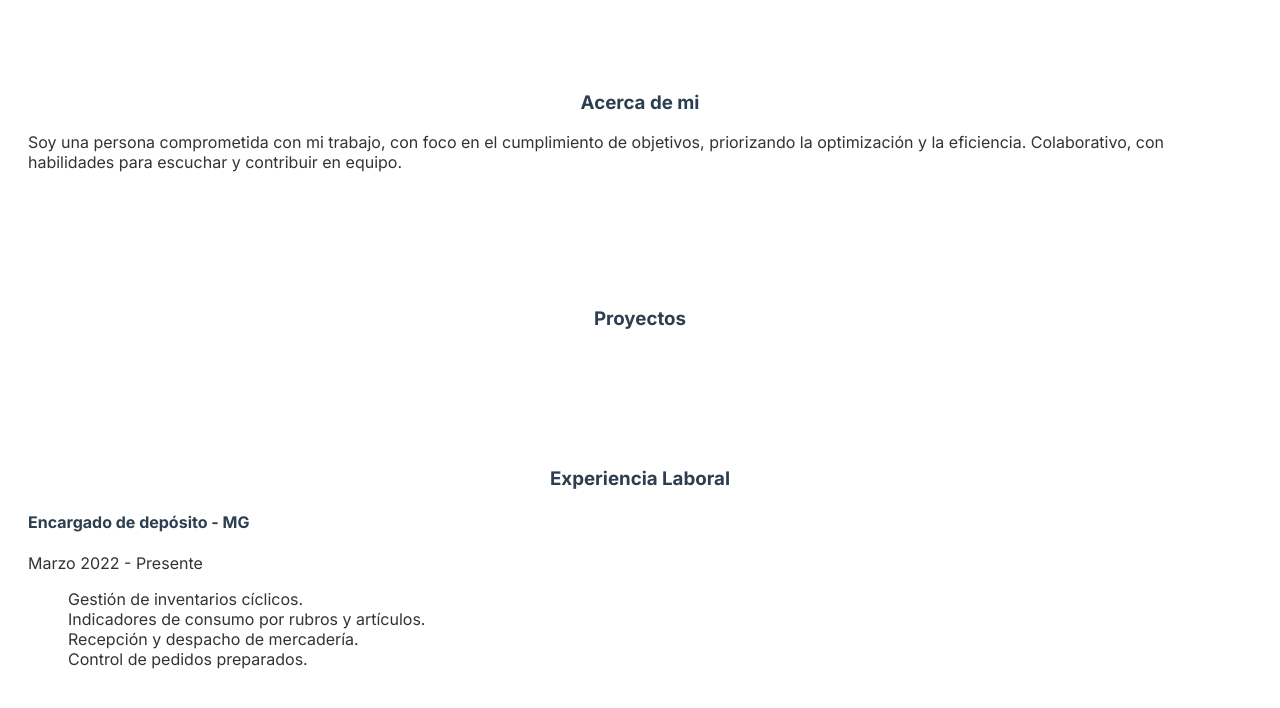
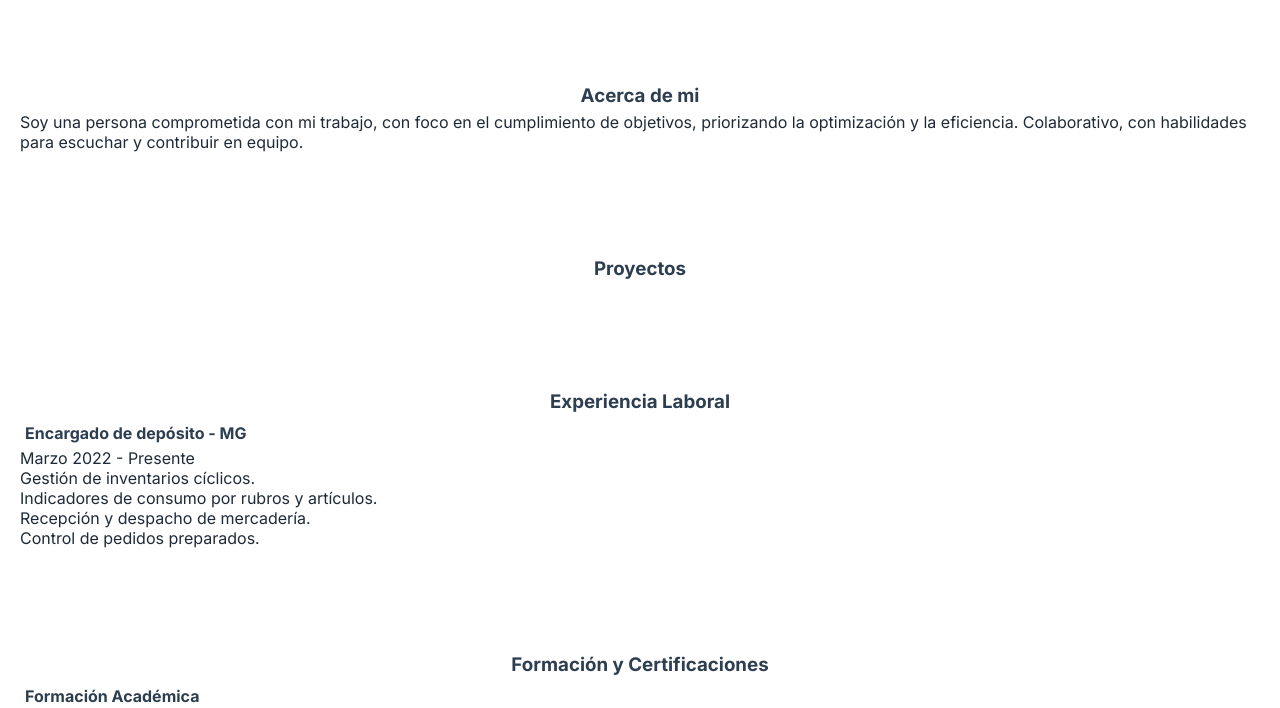
Before and after one commit to PiroloFranco/portfolio-2.0, a plain HTML site: page Portfolio/index.html in a window 1280 px wide. Shown: the part 159-867 px from the top of the page. Drawn offline with Linux system fonts and the light colour scheme.

Commit message:
aplicando pequeñas mejoras

```diff
--- a/style.css
+++ b/Portfolio/style.css
@@ -1,10 +1,17 @@
+:root {
+    --primary-color: #1E2A38; /* color base / dominante */
+    --secondary-color: #4FD1C5; /* color acento / contraste */
+}
 * {
-    box-sizing: border-box; /* Comúnmente usado para el modelo de caja */
+    box-sizing: border-box;
+    background-color: #FFFFFF;
+    margin: 0;
+    padding: 0;
 }
 
 body {
     font-family: 'Inter', sans-serif;
-    color: #333;
+    color: #1E2A38;
 }
 
 section {
@@ -12,12 +19,21 @@ section {
     padding: 20px;
 }
 
+header{
+    background-color: yellow;
+}
+
 h1, h2, h3, h4 {
+    padding: 5px;
     color: #2C3E50;
 }
 
+nav{
+    padding: 25px;
+}
 nav ul {
-    display: flex; justify-content: space-around;
+    display: flex;
+    justify-content: space-around;
     list-style: none;
 }
  /* Animacion del Hover */
@@ -36,12 +52,12 @@ nav ul li a::after {
     height: 2px;
     bottom: 0;
     left: 0;
-    background-color: #2C3E50;
+    background-color: #4FD1C5;
     transition: width 0.3s ease;
 }
 
 nav ul li a:hover {
-    color: #3a6c9e;
+    color: #2C3E50;
 }
 
 nav ul li a:hover::after {
```
Also changed, not shown: Portfolio/index.html (renamed from index.html), 2 other files.
